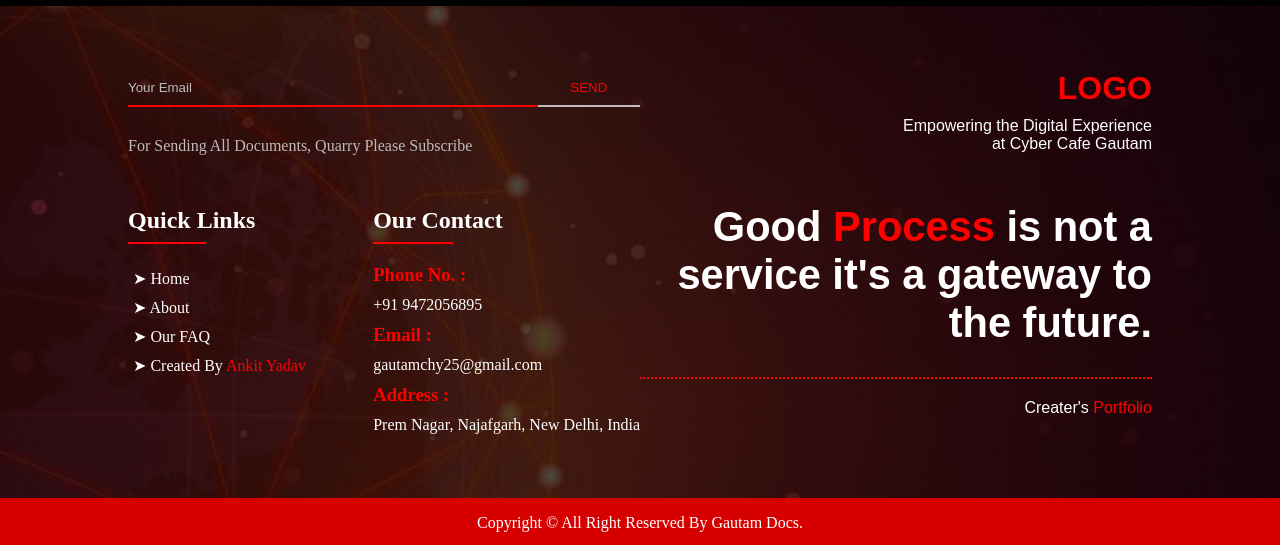
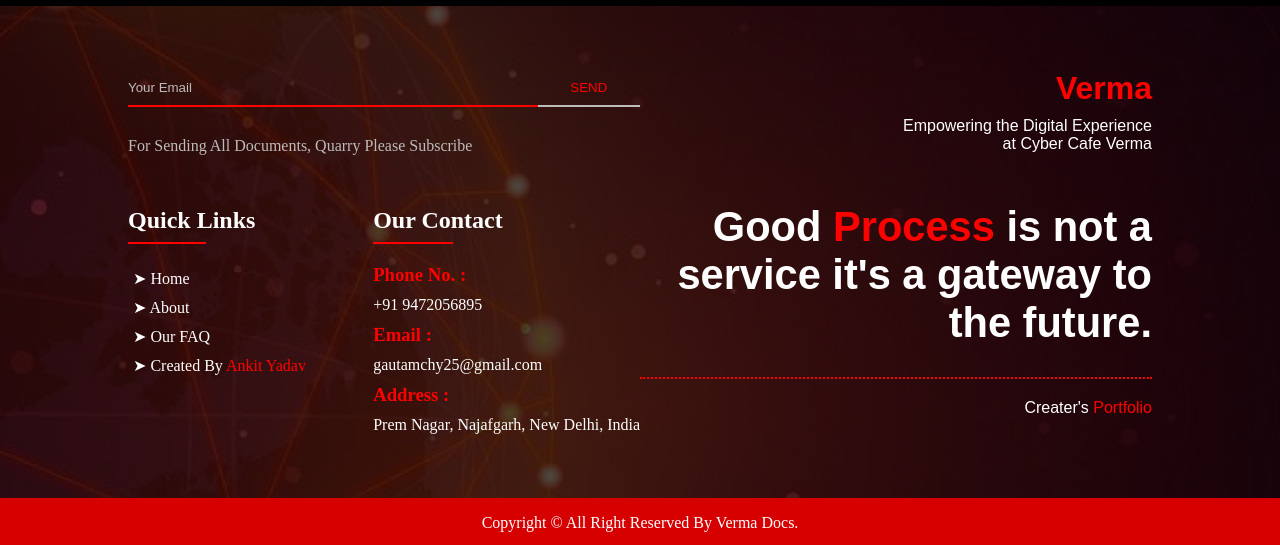
Before and after one commit to ankit02yadav/cyber-cafe, a React (Vite) app: page / in a window 1280 px wide. Shown: the part 3463-4008 px from the top of the page. Built offline with nearby package versions, Linux system fonts and the light colour scheme.

Commit message:
Update Footer.jsx

```diff
--- a/src/footer/Footer.jsx
+++ b/src/footer/Footer.jsx
@@ -39,15 +39,15 @@ function SubFooter() {
                         </div>
                     </div>
                     <div className="contact-text">
-                        <div className="logo">LOGO</div>
-                        <div className="site-info">Empowering the Digital Experience at Cyber Cafe Gautam</div>
+                        <div className="logo">Verma</div>
+                        <div className="site-info">Empowering the Digital Experience at Cyber Cafe Verma</div>
                         <div className="acc-info">Good <span className='color-change'>Process </span>is not a service it's a gateway to the future.</div>
                         <a target='_blank' href="https://ankit-yadav2.github.io/portfolio/">Creater's <span className='color-change'>Portfolio</span></a>
                     </div>
                 </div>
             </section>
             <footer>
-                Copyright &copy; All Right Reserved By Gautam Docs.
+                Copyright &copy; All Right Reserved By Verma Docs.
             </footer>
         </>
     );
```
